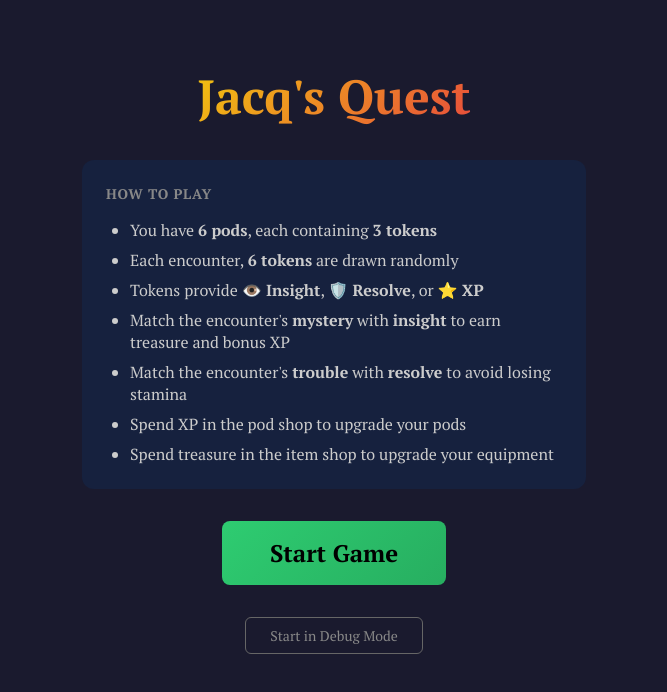
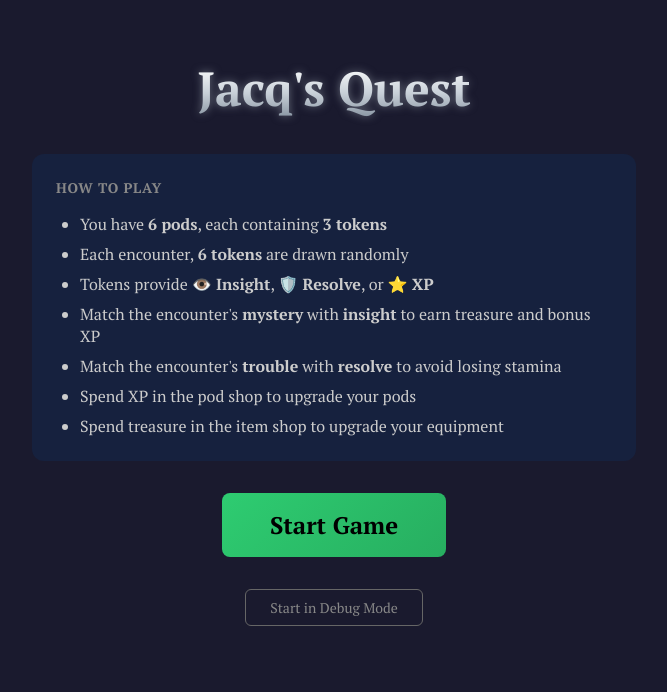
Before and after one commit to sitnaltax/jackpot-dungeon, a Svelte app: page / in a window 1280 px wide. Shown: the top 692 px of the page, without its empty margins (306-973 px from the left). Built offline with nearby package versions, Linux system fonts and the light colour scheme.

Commit message:
new logo

```diff
--- a/src/components/StartScreen.svelte
+++ b/src/components/StartScreen.svelte
@@ -3,6 +3,7 @@
 </script>
 
 <div class="start-screen">
+
   <h1>Jacq's Quest</h1>
 
   <div class="how-to-play">
@@ -35,17 +36,24 @@
     gap: 2rem;
     padding: 3rem;
     text-align: center;
-    max-width: 600px;
+    max-width: 700px;
     margin: 0 auto;
   }
 
   h1 {
     margin: 0;
     font-size: 3rem;
-    background: linear-gradient(135deg, #f1c40f 0%, #e74c3c 100%);
+    line-height: 1;
+    padding-bottom: 0.2em;
+    background: linear-gradient(180deg, #ffffff 0%, #c8d0d8 50%, #7f8c9a 100%);
     -webkit-background-clip: text;
     -webkit-text-fill-color: transparent;
     background-clip: text;
+    animation: silver-glow 5s ease-in-out infinite;
+  }
+  @keyframes silver-glow {
+    0%, 100% { filter: drop-shadow(0 0 4px rgba(180, 190, 200, 0.5)); }
+    50%       { filter: drop-shadow(0 0 9px rgba(200, 210, 220, 0.8)) drop-shadow(0 0 18px rgba(127, 140, 154, 0.3)); }
   }
 
   .how-to-play {
```
